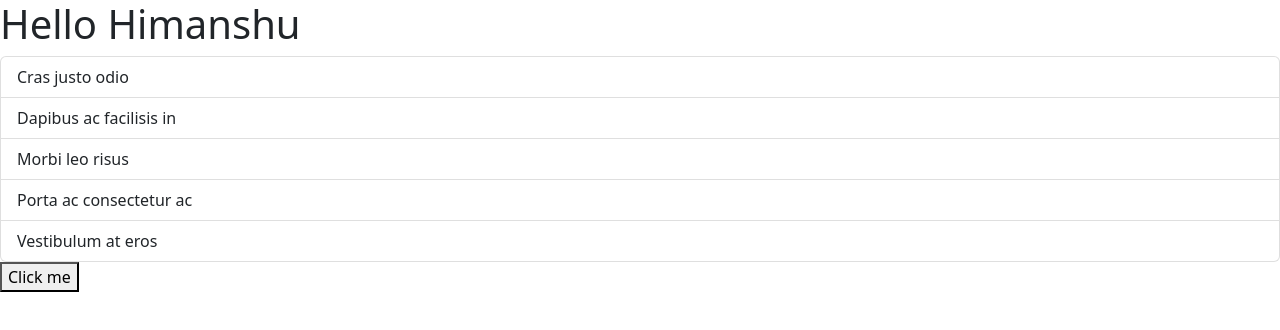
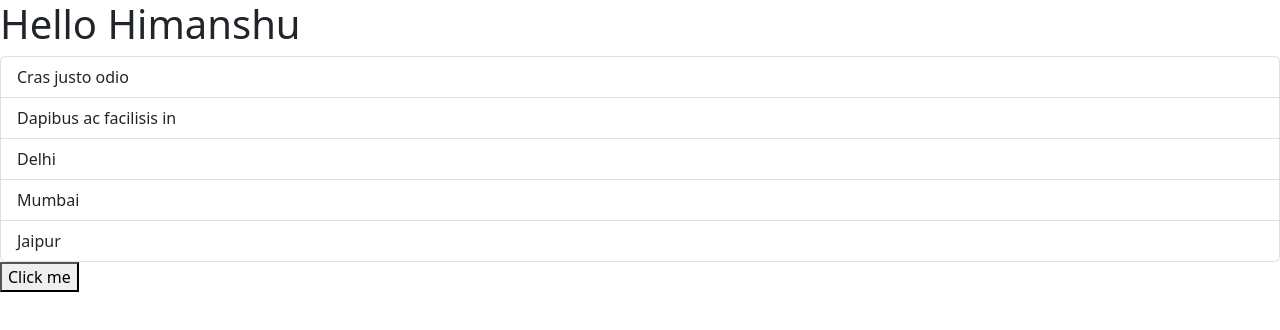
Before and after one commit to yadavhimanshu1811/ReactTypescript, a React (Vite) app: page / in a window 1280 px wide. Shown: the top 330 px of the page. Built offline with nearby package versions, Linux system fonts and the light colour scheme.

Commit message:
rendering list using maps

```diff
--- a/src/Components/ListGroup.tsx
+++ b/src/Components/ListGroup.tsx
@@ -1,11 +1,15 @@
 function ListGroup() {
+  const items = ["Delhi", "Mumbai", "Jaipur"];
+
   return (
     <ul className="list-group">
       <li className="list-group-item">Cras justo odio</li>
       <li className="list-group-item">Dapibus ac facilisis in</li>
-      <li className="list-group-item">Morbi leo risus</li>
-      <li className="list-group-item">Porta ac consectetur ac</li>
-      <li className="list-group-item">Vestibulum at eros</li>
+      {items.map((it) => (
+        <li key={it} className="list-group-item">
+          {it}
+        </li>
+      ))}
     </ul>
   );
 }
```
